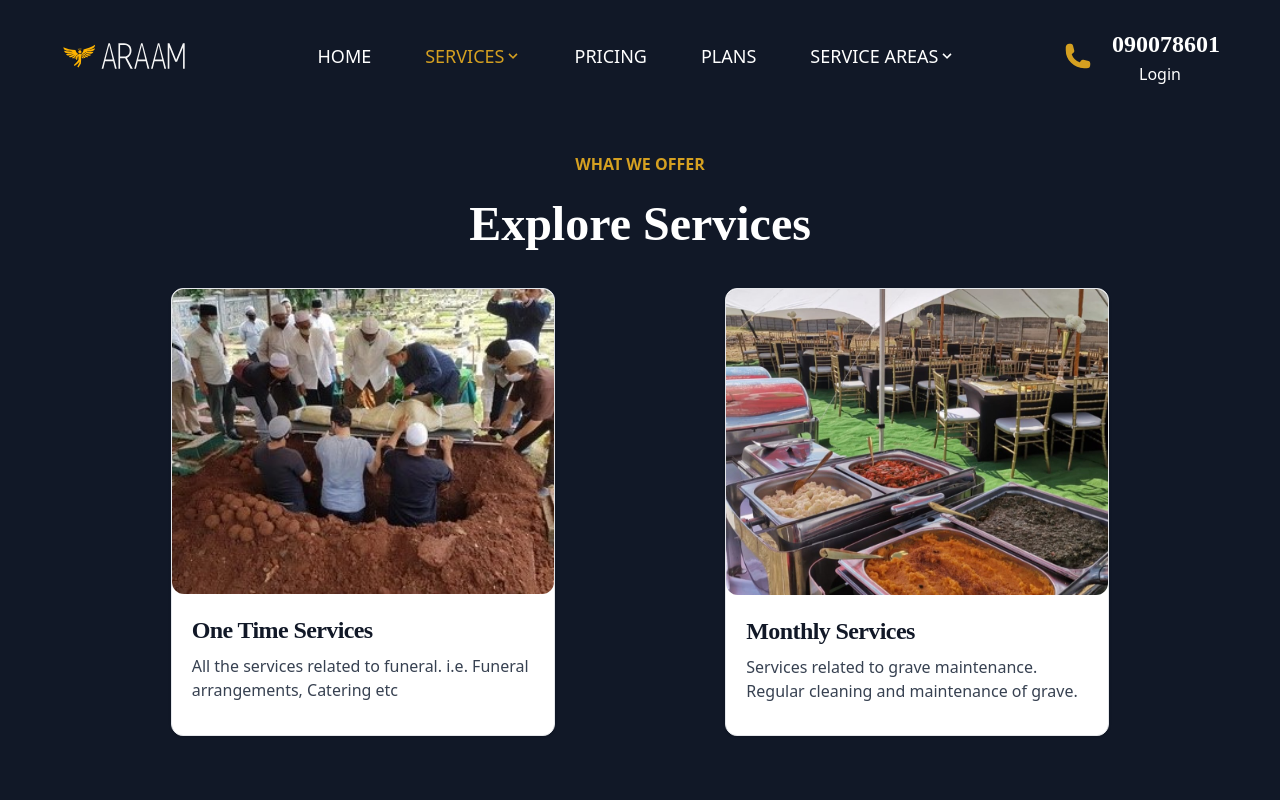
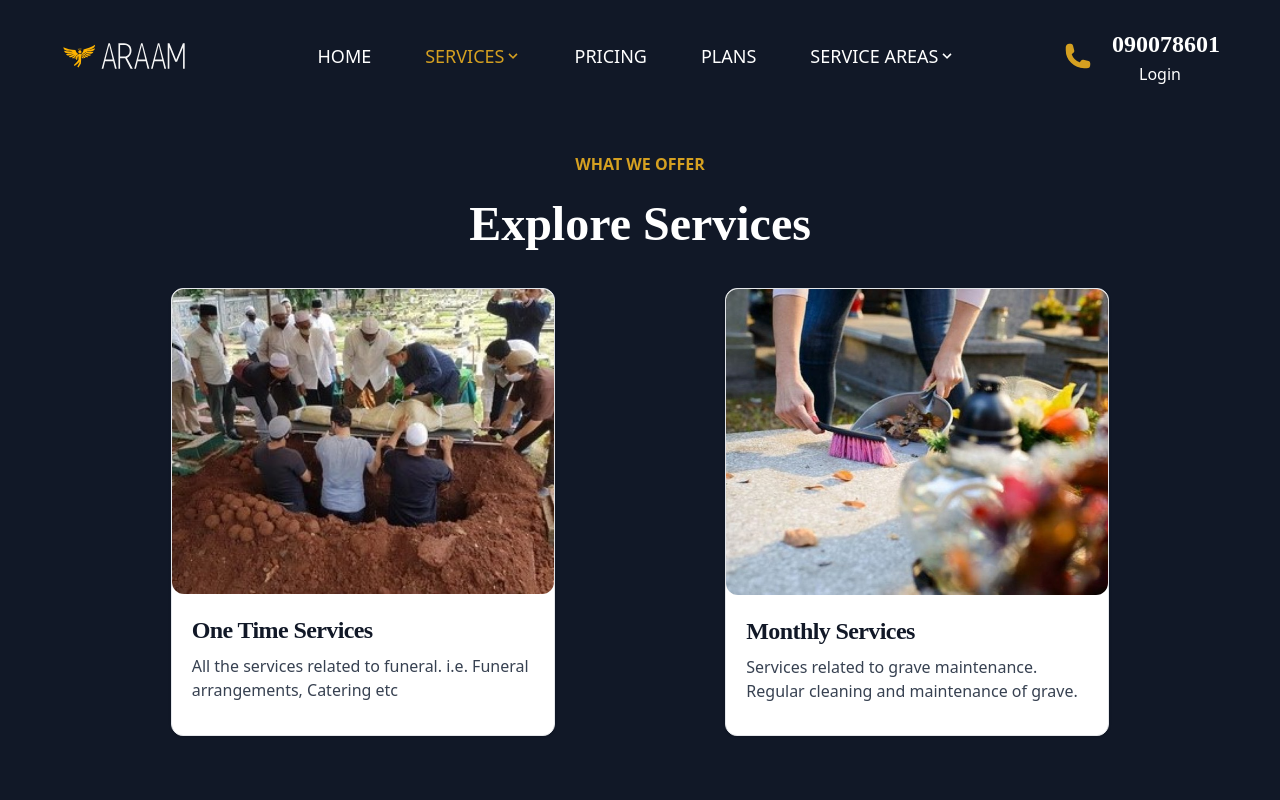
Before and after one commit to malikkhumza/Graveyard-Management-System, a React (Vite) app: page /services in a window 1280 px wide. Shown: the top 800 px of the page. Built offline with nearby package versions, Linux system fonts and the light colour scheme; no server answers.

Commit message:
pic update

```diff
--- a/src/components/Servicesland.jsx
+++ b/src/components/Servicesland.jsx
@@ -48,7 +48,7 @@ function Servicesland() {
       </div>
       <div className=" max-w-sm mb-6  border border-gray-200  shadow bg-white hover:scale-105 duration-300 rounded-xl">
         <NavLink to="/monthly">
-          <img className="rounded-xl" src="/static/img/img7.jpg" alt="" />
+          <img className="rounded-xl" src="/static/img/img5.jpg" alt="" />
         </NavLink>
         <div className="p-5">
           <NavLink to="/monthly">
```
